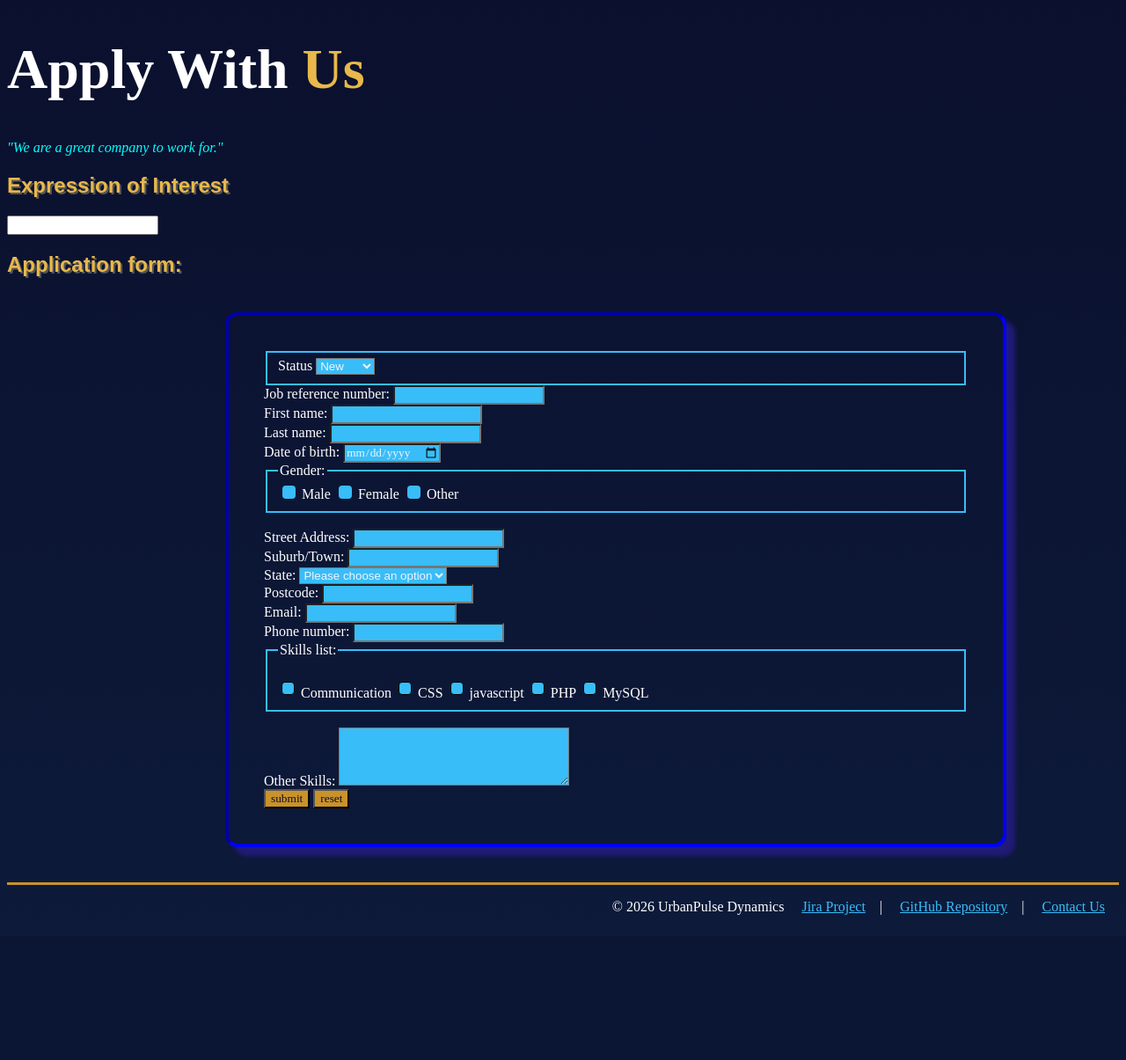
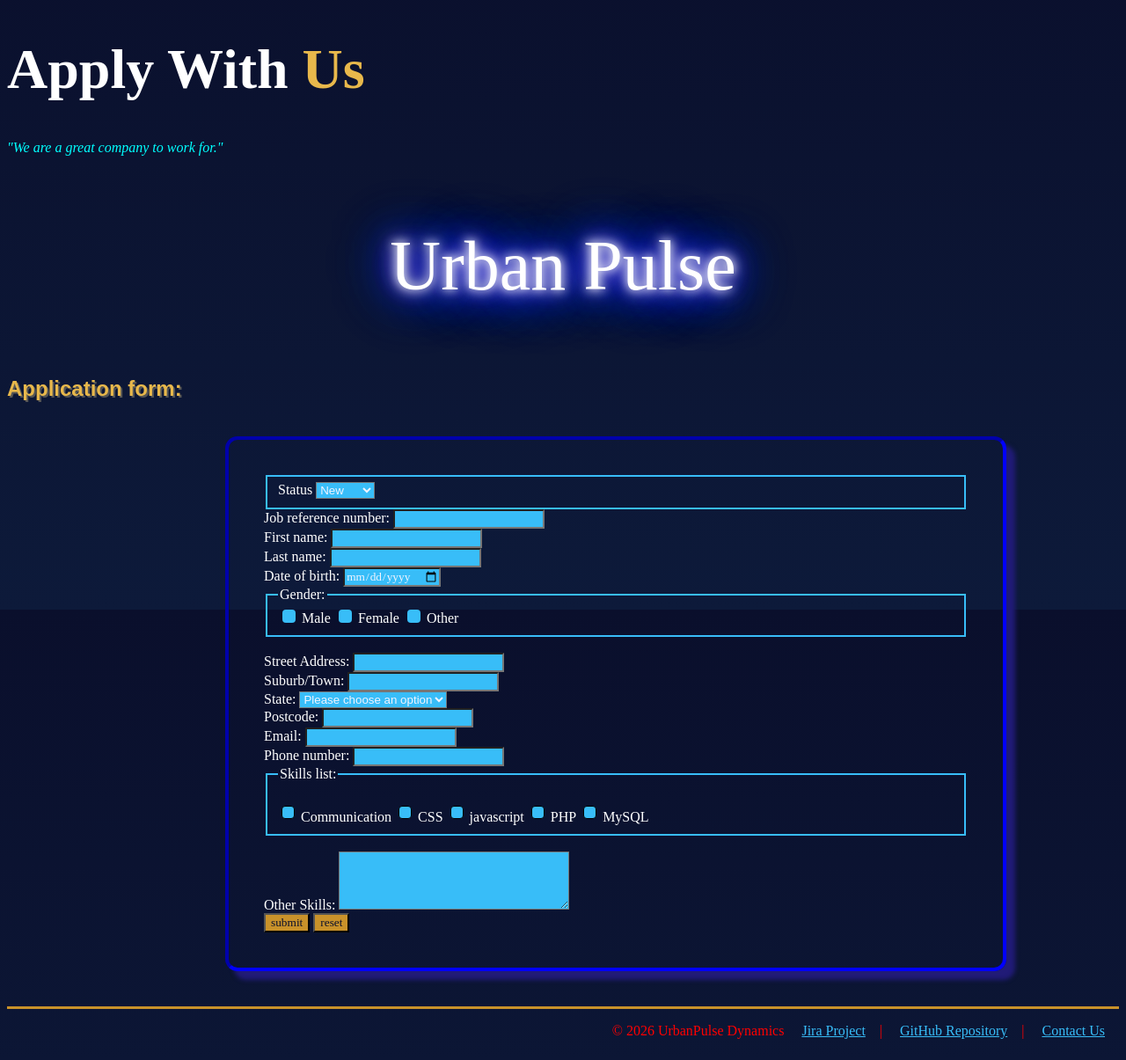
Before and after one commit to Skelelord/WebCraftersProject2, a PHP site: page /Apply.php in a window 1280 px wide. Shown: the part 107-1312 px from the top of the page at 88% size. Before the commit the page ends 1147 px from the top, so only its background shows below. Run offline with PHP 8.4, Linux system fonts and the light colour scheme.

Commit message:
Added interactive elements to the apply page

```diff
--- a/Apply/Apply.php
+++ b/Apply/Apply.php
@@ -54,12 +54,17 @@
   <title>CSS Layout</title>
   <!-- References to external CSS files -->
  <!--<link rel = "stylesheet" type = "text/CSS" href = "/../CSS/ApplyPage.css"></link>-->
+<link rel = "stylesheet" type = "text/CSS" href = "../CSS/Main.css">
 <link rel = "stylesheet" type = "text/CSS" href = "../CSS/ApplyPage.css">
-<link rel = "stylesheet" type = "text/CSS" href = "../CSS/Main.css">
+
 
 <body>
     <?php include '../include/header_main.inc';
+        if (session_start() === PHP_SESSION_NONE)
+        {
+            //No session active, create new
             session_start();
+        }
         require_once("settings.php");
         //establish connection to the database
         $conn = mysqli_connect($host, $username, $password, $database);
@@ -70,7 +75,6 @@
         <?php
             $postSuccesfull = TRUE;
             $previouslyPosted = False; //Checks wether posted from 'proccess_eoi.php'
-            session_start();
             if (isset($_SESSION['posted']))
             {
                 //Check if we have just posted data from the Proccess_eoi page
@@ -92,18 +96,18 @@
 
         ?>
         <div  id = "belowheader">
+            <div id = "working">
                 <h1>Apply With <span class = "colorchange">Us</span></h1>
                 <p><em>"We are a great company to work for."</em></p>
+                <!--<h6 class = "glow">Glowing Text</h6> -->
+            </div>
         </div>
 
-        <div class = "ExpressionOfInterest">
-            <h2>Expression of Interest</h2>
-            <form>
-                <input></input>
-            </form>
-        </div>
+        <p id = "glow">Urban Pulse</p>
         <h2>Application form:</h2>
         <div class = "parent_div" id = "formDiv">
+
+            <div id = "ani">
             <form action = "Process_eoi.php" method="post">
                 <fieldset>
                     <lable for = "formState">Status</lable>
@@ -427,7 +431,7 @@
                 <input id = "resetButton" type = "reset" value = "reset">
                 </section>
             </form>
-
+        </div>
         </div>
     </main>
 
--- a/CSS/ApplyPage.css
+++ b/CSS/ApplyPage.css
@@ -9,6 +9,24 @@
     --border:     #1e2d55;
     --font-main:  'Poppins', sans-serif;
 }
+
+#ani {
+
+  animation-name: myAnimation;
+  animation-duration: 8s;
+}
+
+@keyframes myAnimation {
+  0%  {background-color: var(--navy);}
+  20%  {background-color: var(--gold-light);}
+  40%  {background-color: var(--cyan);}
+  60%  {background-color: var(--gold);}
+  80% {background-color: var(--cyan);}
+  100%  {background-color: var(--navy);}
+}
+
+
+
 
 #warning {
     color: red;
--- a/CSS/Main.css
+++ b/CSS/Main.css
@@ -12,6 +12,24 @@
     --grey:       #8898bb;
     --border:     #1e2d55;
     --font-main:  'Poppins', sans-serif;
+}
+
+#glow {
+  font-size: 80px;
+  color: #fff;
+  text-align: center;
+  -webkit-animation: glow 1s ease-in-out infinite alternate;
+  -moz-animation: glow 1s ease-in-out infinite alternate;
+  animation: glow 1s ease-in-out infinite alternate;
+}
+
+@-webkit-keyframes glow {
+  from {
+    text-shadow: 0 0 10px #fff, 0 0 20px #fff, 0 0 30px #2a00e6, 0 0 40px #000ce6, 0 0 50px #1700e6, 0 0 60px #0049e6, 0 0 70px #0068e6;
+  }
+  to {
+    text-shadow: 0 0 20px #fff, 0 0 30px #4d97ff, 0 0 40px #4d77ff, 0 0 50px #4d6eff, 0 0 60px #4d56ff, 0 0 70px #4da6ff, 0 0 80px #4d5cff;
+  }
 }
 
 .nav-link.active {
@@ -102,15 +120,14 @@
   justify-content: space-between;
   align-items: center;
   border-bottom: 1px solid #415071;
-  color : white
+  color : white;
 }
-
 header div p {
     color: white;
 }
 
 /*set common heading characteristics*/
-h2, h3, h4, h5, h6 {
+h2, h3, h4, h5 {
     font-family: Arial, Helvetica, sans-serif;
     color: #e8b84b;
     text-shadow: 2px 2px #555;
```
Also changed, not shown: Apply/Process_eoi.php (+6 -1 lines). Lines whose indentation alone changed are shown as unchanged.
